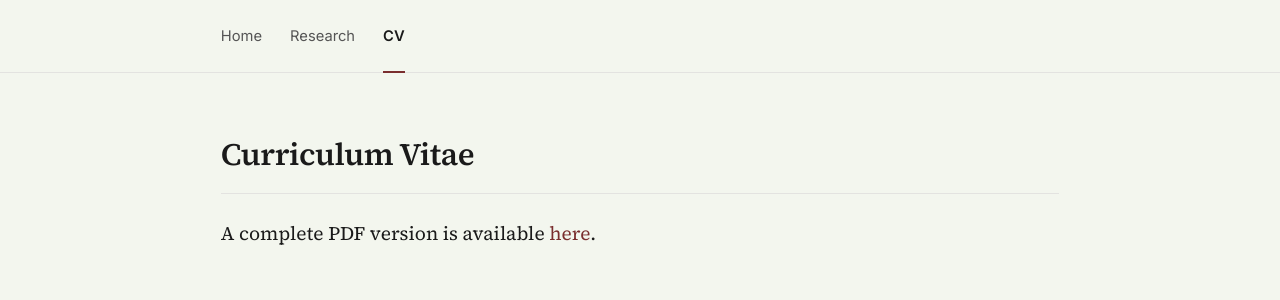
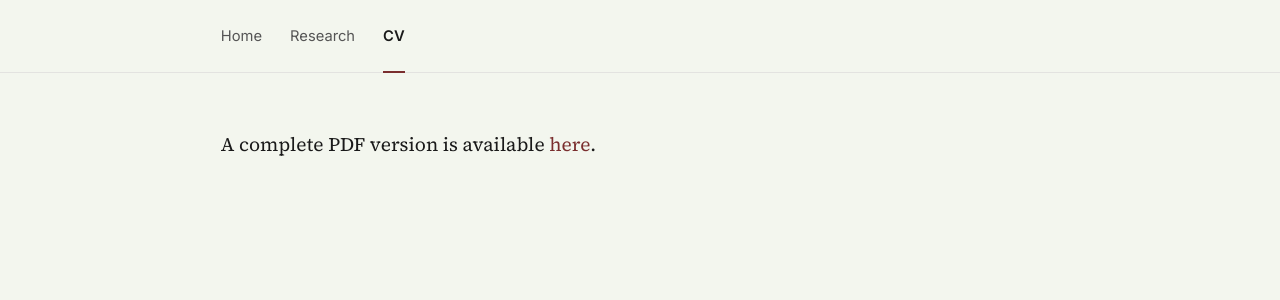
Before and after one commit to yangyi-deng/yangyi-deng.github.io, a Jekyll site: the page built from cv.html, in a window 1280 px wide. Shown: the top 300 px of the page. Built offline with Jekyll 4.4.1, drawn with Linux system fonts in a browser that asks for light colours.

Commit message:
Add files via upload

```diff
--- a/cv.html
+++ b/cv.html
@@ -8,7 +8,6 @@ hide_sidebar: true
 ---
 
 <section>
-  <h2>Curriculum Vitae</h2>
   {% if site.author.cv %}
     <p class="section-intro">
       A complete PDF version is available <a href="{{ site.author.cv }}" target="_blank" rel="noopener noreferrer">here</a>.
```
